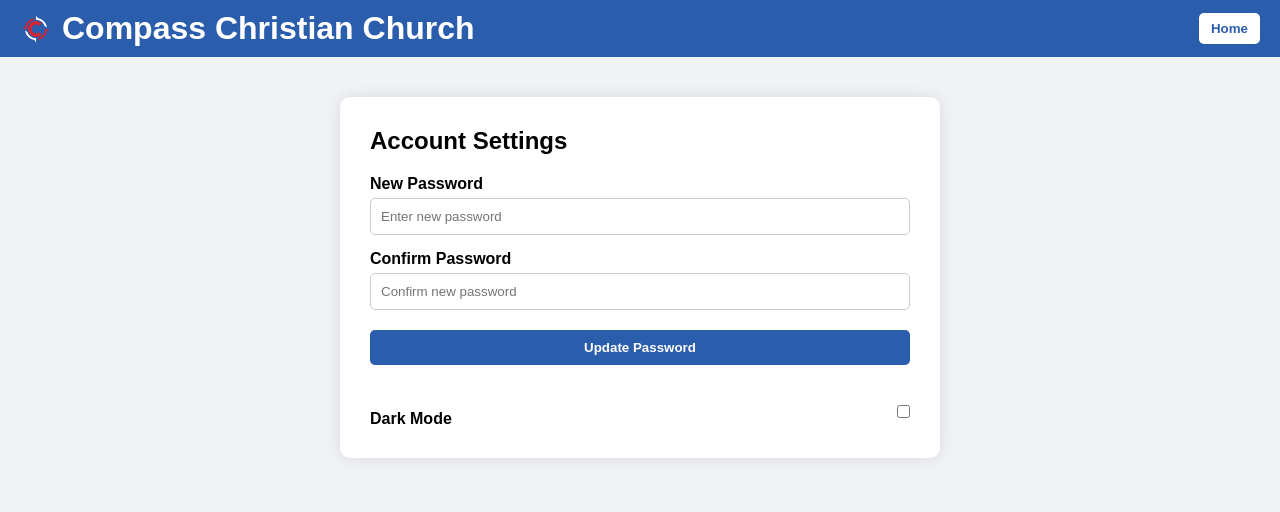
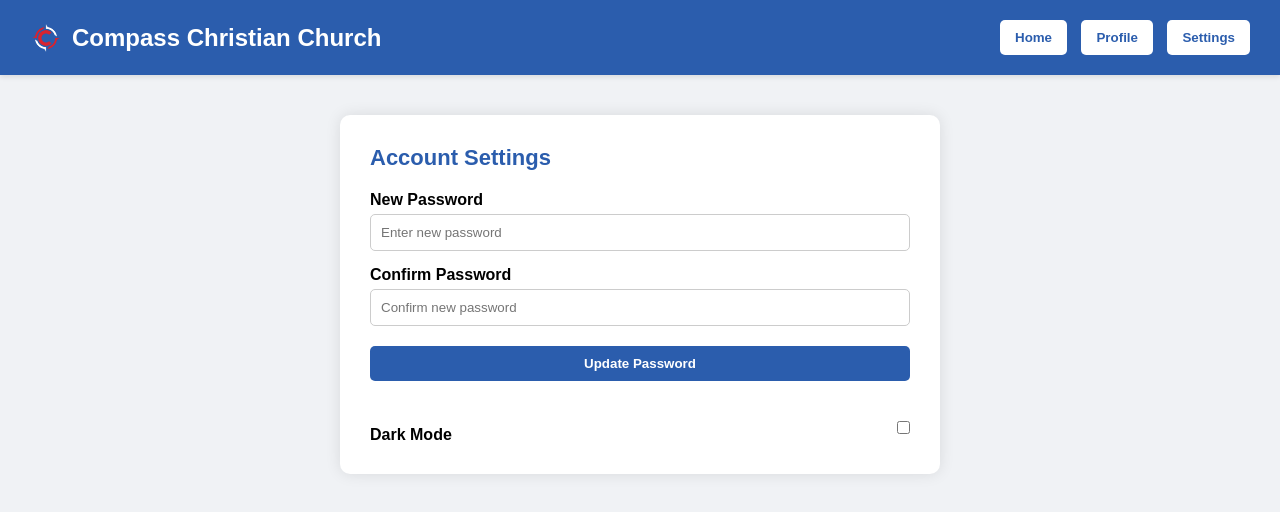
Before and after one commit to CompassChristianChurchPH/CCC, a plain HTML site: page settings.html in a window 1280 px wide. Drawn offline with Linux system fonts and the light colour scheme.

Commit message:
Update settings.html

```diff
--- a/settings.html
+++ b/settings.html
@@ -6,7 +6,7 @@
   <title>CCC - Settings</title>
   <link rel="icon" href="assets/ccc-icon.png" type="image/png" />
   <style>
-    * { box-sizing: border-box; margin: 0; padding: 0; font-family: Arial, sans-serif; }
+    * { box-sizing: border-box; margin: 0; padding: 0; font-family: 'Arial', sans-serif; }
 
     body {
       background-color: #f0f2f5;
@@ -21,13 +21,16 @@
     header {
       background-color: #2b5dad;
       color: white;
-      padding: 10px 20px;
+      padding: 20px 30px;
       display: flex;
       justify-content: space-between;
       align-items: center;
+      box-shadow: 0 2px 5px rgba(0,0,0,0.1);
     }
 
     header h1 {
+      font-size: 24px;
+      font-weight: 600;
       display: flex;
       align-items: center;
       gap: 10px;
@@ -40,7 +43,7 @@
 
     nav button {
       margin-left: 10px;
-      padding: 8px 12px;
+      padding: 10px 15px;
       border: none;
       border-radius: 5px;
       background-color: white;
@@ -70,8 +73,9 @@
 
     h2 {
       margin-bottom: 20px;
-      font-size: 24px;
+      font-size: 22px;
       font-weight: bold;
+      color: #2b5dad;
     }
 
     label {
@@ -153,6 +157,8 @@
     <h1><img src="assets/ccc-icon.png" alt="CCC Icon"> Compass Christian Church</h1>
     <nav>
       <button onclick="location.href='https://davaoph.github.io/CCC/home.html'">Home</button>
+      <button onclick="location.href='https://davaoph.github.io/CCC/profile.html'">Profile</button>
+      <button onclick="location.href='https://davaoph.github.io/CCC/settings.html'">Settings</button>
     </nav>
   </header>
 
```
